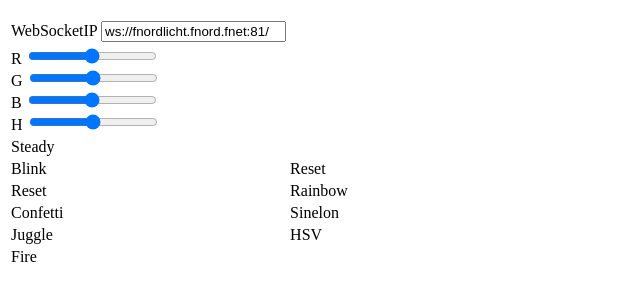
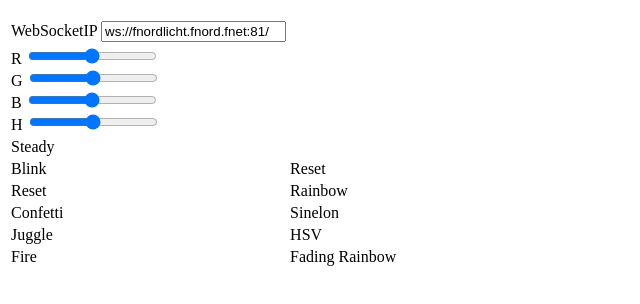
Before and after one commit to elcastormalo/fnordlicht, a plain HTML site: page data/index.html in a window 1280 px wide. Shown: the part 48-352 px from the top of the page, without its empty margins (0-640 px from the left). Drawn offline with Linux system fonts and the light colour scheme.

Commit message:
new pattern 'fading rainbow'

```diff
--- a/data/index.html
+++ b/data/index.html
@@ -132,6 +132,11 @@ function juggleFn() {
 	var toSend = "JUGGLE";
 	connection.send(toSend);
 };
+
+function fadeRainbowFn() {
+	var toSend = "FADING_RAINBOW";
+	connection.send(toSend);
+};
 </script>
     </head>
     <body>
@@ -207,6 +212,8 @@ function juggleFn() {
               <tr>
                 <td><a data-role="button" id="Fire"
                 onclick="fireFn()">Fire</a></td>
+                <td><a data-role="button" id="Fading_Rainbow"
+                onclick="fadeRainbowFn()">Fading Rainbow</a></td>
               </tr>
            </table>
     </body>
```
Also changed, not shown: 1 other file.
